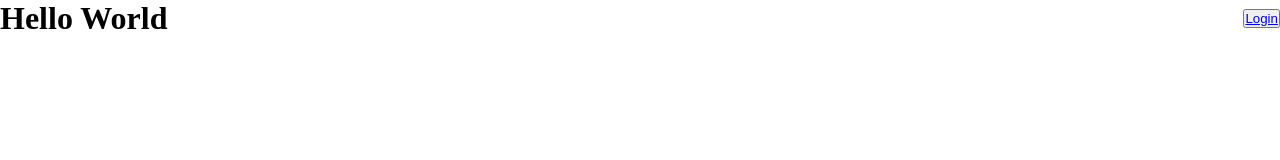
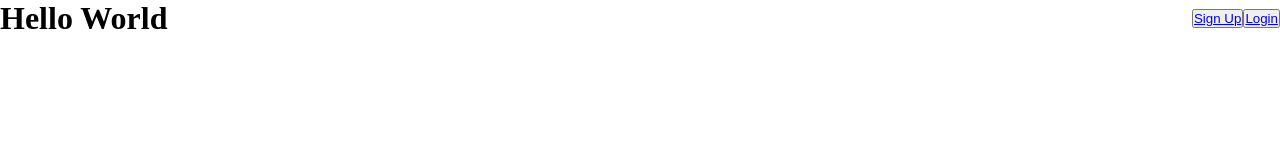
Before and after one commit to Oraiyon/messaging_app_clone, a React (Vite) app: page / in a window 1280 px wide. Shown: the top 160 px of the page. Built offline with nearby package versions, Linux system fonts and the light colour scheme.

Commit message:
Added button to /signup

```diff
--- a/src/client/components/Header.jsx
+++ b/src/client/components/Header.jsx
@@ -5,11 +5,18 @@ const Header = () => {
   return (
     <header>
       <h1>Hello World</h1>
-      <button>
-        <Link to={"/login"} className={styles.link}>
-          Login
-        </Link>
-      </button>
+      <div className={styles.header_buttons}>
+        <button>
+          <Link to={"/signup"} className={styles.link}>
+            Sign Up
+          </Link>
+        </button>
+        <button>
+          <Link to={"/login"} className={styles.link}>
+            Login
+          </Link>
+        </button>
+      </div>
     </header>
   );
 };
--- a/src/client/stylesheets/header.module.css
+++ b/src/client/stylesheets/header.module.css
@@ -7,3 +7,7 @@ header {
   justify-content: space-between;
   align-items: center;
 }
+
+.header_buttons {
+  display: flex;
+}
```
